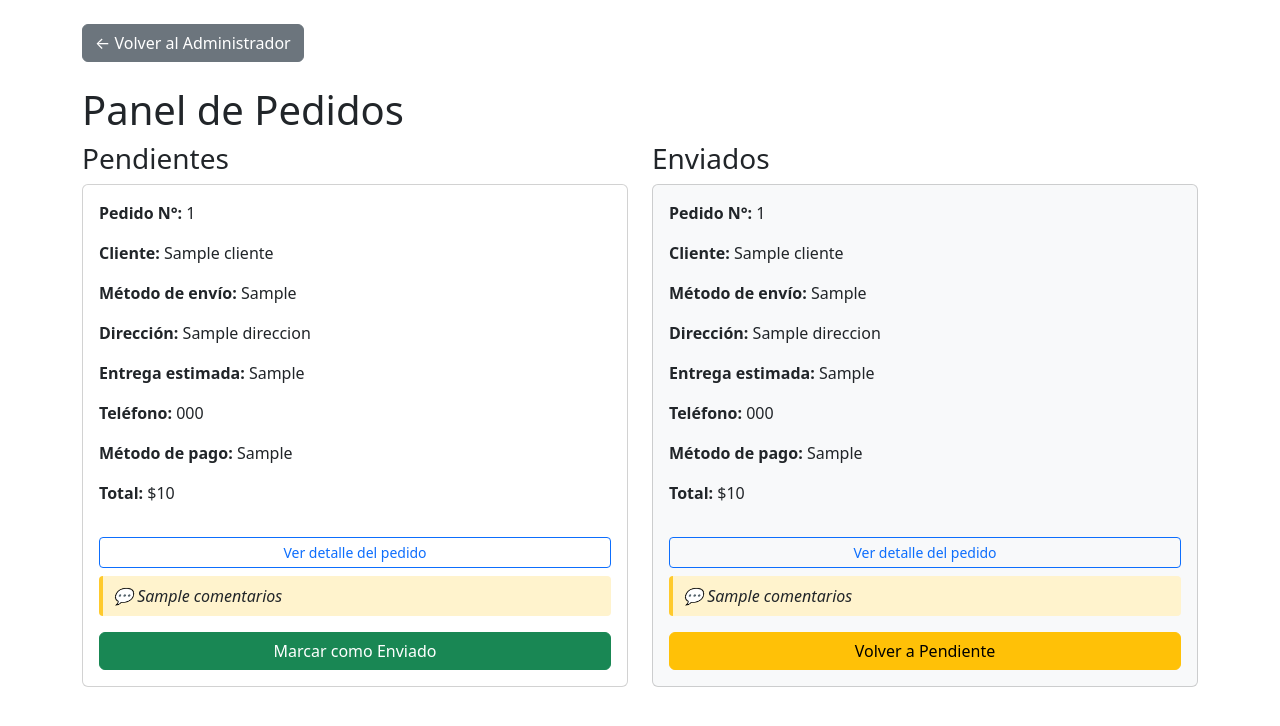
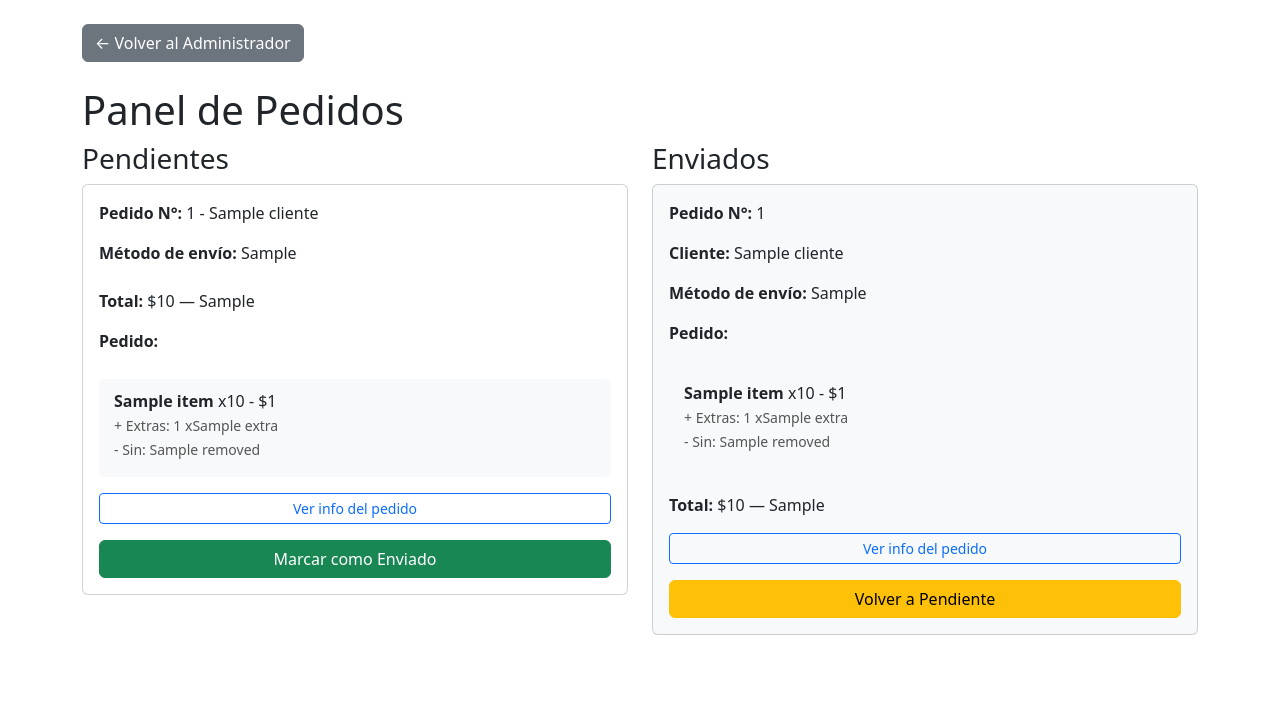
Before and after one commit to lucasleis/mvp_burgers, a Flask app: template backend/templates/pedidos.html in a window 1280 px wide. Shown: the top 726 px of the page. Run offline with Flask 3, Linux system fonts and the light colour scheme; the template is opened without the code that fills it: most values are stand-ins (such as "Sample title", 1, 10 or a date in 2020).

Commit message:
arreglo mostrar comanda

```diff
--- a/backend/templates/pedidos.html
+++ b/backend/templates/pedidos.html
@@ -15,36 +15,29 @@
 
     <h1>Panel de Pedidos</h1>
     <div class="row">
-      <!-- 🟠 Pendientes -->
+
+      <!-- PENDIENTES -->
       <div class="col-md-6">
         <h3>Pendientes</h3>
+
         {% for pedido in pendientes %}
         <div class="card mb-3 p-3">
-          <p><strong>Pedido N°:</strong> {{ pedido.id }}</p>
-          <p><strong>Cliente:</strong> {{ pedido.cliente or '—' }}</p>
+
+          <!-- ENCABEZADO -->
+          <p><strong>Pedido N°:</strong> {{ pedido.id }} - {{ pedido.cliente or '—' }}</p>
+          <!-- <p><strong>Cliente:</strong> {{ pedido.cliente or '—' }}</p> -->
           <p><strong>Método de envío:</strong> {{ pedido.metodo_envio }}</p>
-          <p><strong>Dirección:</strong> {{ pedido.direccion }}</p>
-          <p><strong>Entrega estimada:</strong> {{ pedido.tiempo_entrega or 'No especificado' }}</p>
-          <p><strong>Teléfono:</strong> {{ pedido.telefono }}</p>
-          <p><strong>Método de pago:</strong> {{ pedido.metodo_pago }}</p>
-          <p><strong>Total:</strong> ${{ pedido.total }}</p>
 
-          <!-- 🧾 Detalle del pedido -->
+          <!-- TOTAL + MÉTODO DE PAGO -->
+          <p class="mt-2">
+            <strong>Total:</strong> ${{ pedido.total }} — {{ pedido.metodo_pago }}
+          </p>
+
+          <!-- DETALLE DEL PEDIDO -->
           {% if pedido.detalle %}
-            <div class="mt-3">
+          <p><strong>Pedido:</strong></p>
 
-              <button class="btn btn-sm btn-outline-primary w-100"
-                type="button"
-                data-bs-toggle="collapse"
-                data-bs-target="#detalle-{{ pedido.id }}"
-                aria-expanded="false"
-                aria-controls="detalle-{{ pedido.id }}">
-                Ver detalle del pedido
-              </button>
-
-              <div class="collapse mt-2" id="detalle-{{ pedido.id }}">
-                <div class="pedido-detalle">
-
+          <div class="pedido-detalle mb-3">
             {% for item in pedido.detalle %}
             <div class="pedido-item">
               <strong>{{ item.name }}</strong> x{{ item.quantity }}
@@ -67,57 +60,57 @@
               {% endif %}
             </div>
             {% endfor %}
-
-                </div>
-              </div>
-
           </div>
           {% endif %}
 
+          <!-- BOTÓN PARA INFO -->
+          <button class="btn btn-sm btn-outline-primary w-100"
+            type="button"
+            data-bs-toggle="collapse"
+            data-bs-target="#info-{{ pedido.id }}"
+            aria-expanded="false"
+            aria-controls="info-{{ pedido.id }}">
+            Ver info del pedido
+          </button>
+
+          <!-- INFO EXTRA -->
+          <div class="collapse mt-2" id="info-{{ pedido.id }}">
+            <p><strong>Dirección:</strong> {{ pedido.direccion }}</p>
+            <p><strong>Entrega estimada:</strong> {{ pedido.tiempo_entrega or 'No especificado' }}</p>
+            <p><strong>Teléfono:</strong> {{ pedido.telefono }}</p>
 
             {% if pedido.comentarios %}
-          <div class="pedido-comentario mt-2">
-            💬 {{ pedido.comentarios }}
+            <p><strong>Comentarios:</strong> {{ pedido.comentarios }}</p>
+            {% endif %}
           </div>
-          {% endif %}
 
+          <!-- CAMBIAR ESTADO -->
           <form method="post" action="/api/admin/enviar/{{ pedido.id }}" class="state-form mt-3" data-msg="¿Marcar este pedido como Enviado?">
             <input type="hidden" name="csrf_token" value="{{ csrf_token() }}">
             <button class="btn btn-success w-100">Marcar como Enviado</button>
           </form>
+
         </div>
         {% endfor %}
       </div>
 
-      <!-- 🟢 Enviados -->
+      <!-- ENVIADOS -->
       <div class="col-md-6">
         <h3>Enviados</h3>
+
         {% for pedido in enviados %}
         <div class="card mb-3 p-3 bg-light">
+
+          <!-- ENCABEZADO -->
           <p><strong>Pedido N°:</strong> {{ pedido.id }}</p>
           <p><strong>Cliente:</strong> {{ pedido.cliente or '—' }}</p>
           <p><strong>Método de envío:</strong> {{ pedido.metodo_envio }}</p>
-          <p><strong>Dirección:</strong> {{ pedido.direccion }}</p>
-          <p><strong>Entrega estimada:</strong> {{ pedido.tiempo_entrega or 'No especificado' }}</p>
-          <p><strong>Teléfono:</strong> {{ pedido.telefono }}</p>
-          <p><strong>Método de pago:</strong> {{ pedido.metodo_pago }}</p>
-          <p><strong>Total:</strong> ${{ pedido.total }}</p>
 
+          <!-- DETALLE SIEMPRE VISIBLE -->
           {% if pedido.detalle %}
-            <div class="mt-3">
+          <p><strong>Pedido:</strong></p>
 
-              <button class="btn btn-sm btn-outline-primary w-100"
-                      type="button"
-                      data-bs-toggle="collapse"
-                      data-bs-target="#detalle-{{ pedido.id }}"
-                      aria-expanded="false"
-                      aria-controls="detalle-{{ pedido.id }}">
-                Ver detalle del pedido
-              </button>
-
-              <div class="collapse mt-2" id="detalle-{{ pedido.id }}">
-                <div class="pedido-detalle">
-
+          <div class="pedido-detalle mb-3">
             {% for item in pedido.detalle %}
             <div class="pedido-item">
               <strong>{{ item.name }}</strong> x{{ item.quantity }}
@@ -140,28 +133,45 @@
               {% endif %}
             </div>
             {% endfor %}
-
-                </div>
-              </div>
-
           </div>
           {% endif %}
 
+          <!-- TOTAL + MÉTODO DE PAGO -->
+          <p class="mt-2">
+            <strong>Total:</strong> ${{ pedido.total }} — {{ pedido.metodo_pago }}
+          </p>
 
+          <!-- BOTÓN PARA INFO -->
+          <button class="btn btn-sm btn-outline-primary w-100"
+            type="button"
+            data-bs-toggle="collapse"
+            data-bs-target="#info-enviado-{{ pedido.id }}"
+            aria-expanded="false"
+            aria-controls="info-enviado-{{ pedido.id }}">
+            Ver info del pedido
+          </button>
+
+          <!-- INFO EXTRA -->
+          <div class="collapse mt-2" id="info-enviado-{{ pedido.id }}">
+            <p><strong>Dirección:</strong> {{ pedido.direccion }}</p>
+            <p><strong>Entrega estimada:</strong> {{ pedido.tiempo_entrega or 'No especificado' }}</p>
+            <p><strong>Teléfono:</strong> {{ pedido.telefono }}</p>
 
             {% if pedido.comentarios %}
-          <div class="pedido-comentario mt-2">
-            💬 {{ pedido.comentarios }}
+            <p><strong>Comentarios:</strong> {{ pedido.comentarios }}</p>
+            {% endif %}
           </div>
-          {% endif %}
 
+          <!-- CAMBIAR ESTADO -->
           <form method="post" action="/api/admin/pendiente/{{ pedido.id }}" class="state-form mt-3" data-msg="¿Volver este pedido a Pendiente?">
             <input type="hidden" name="csrf_token" value="{{ csrf_token() }}">
             <button class="btn btn-warning w-100">Volver a Pendiente</button>
           </form>
+
         </div>
         {% endfor %}
       </div>
+
     </div>
   </div>
 
```
Lines whose indentation alone changed are shown as unchanged.
